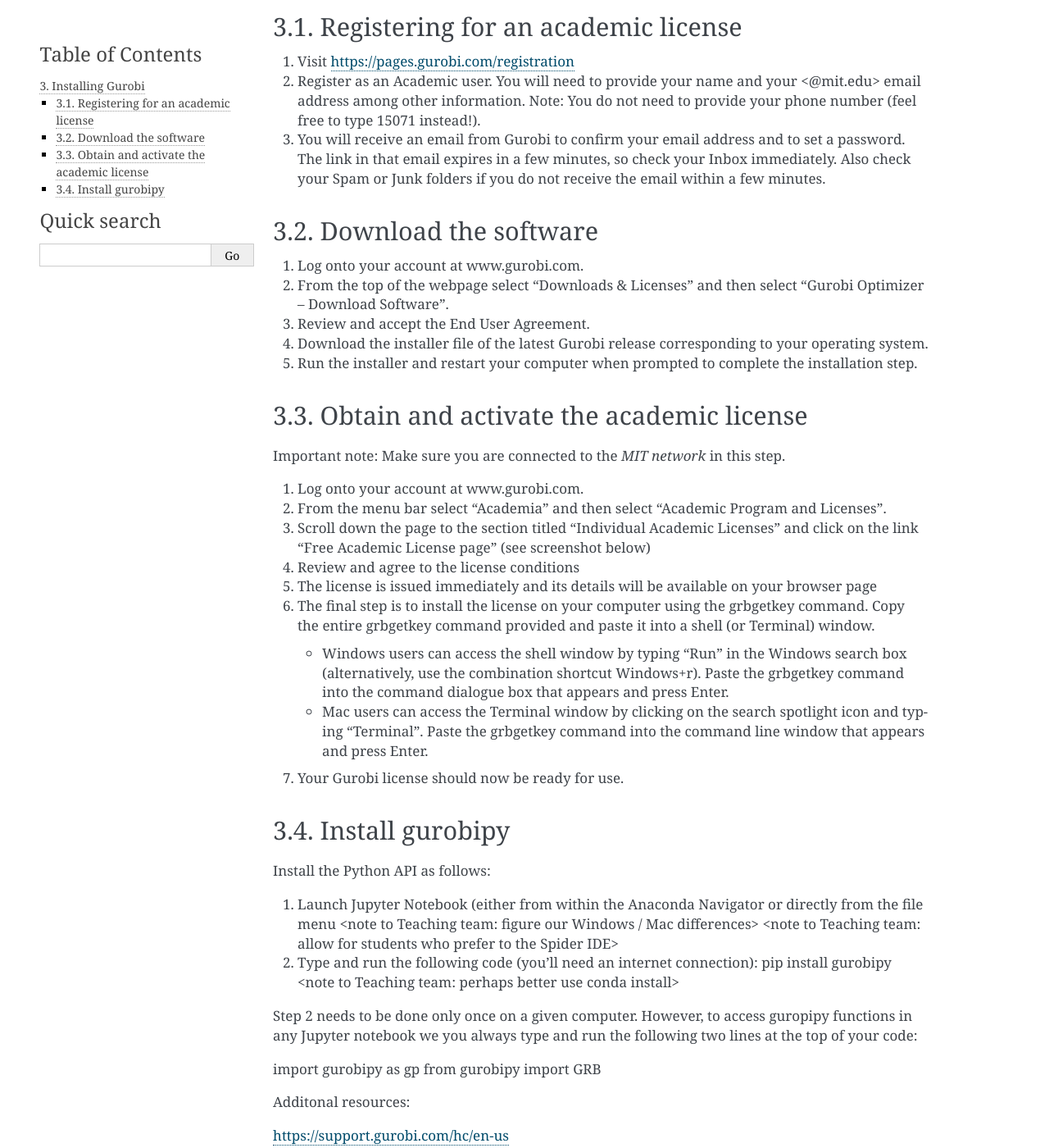
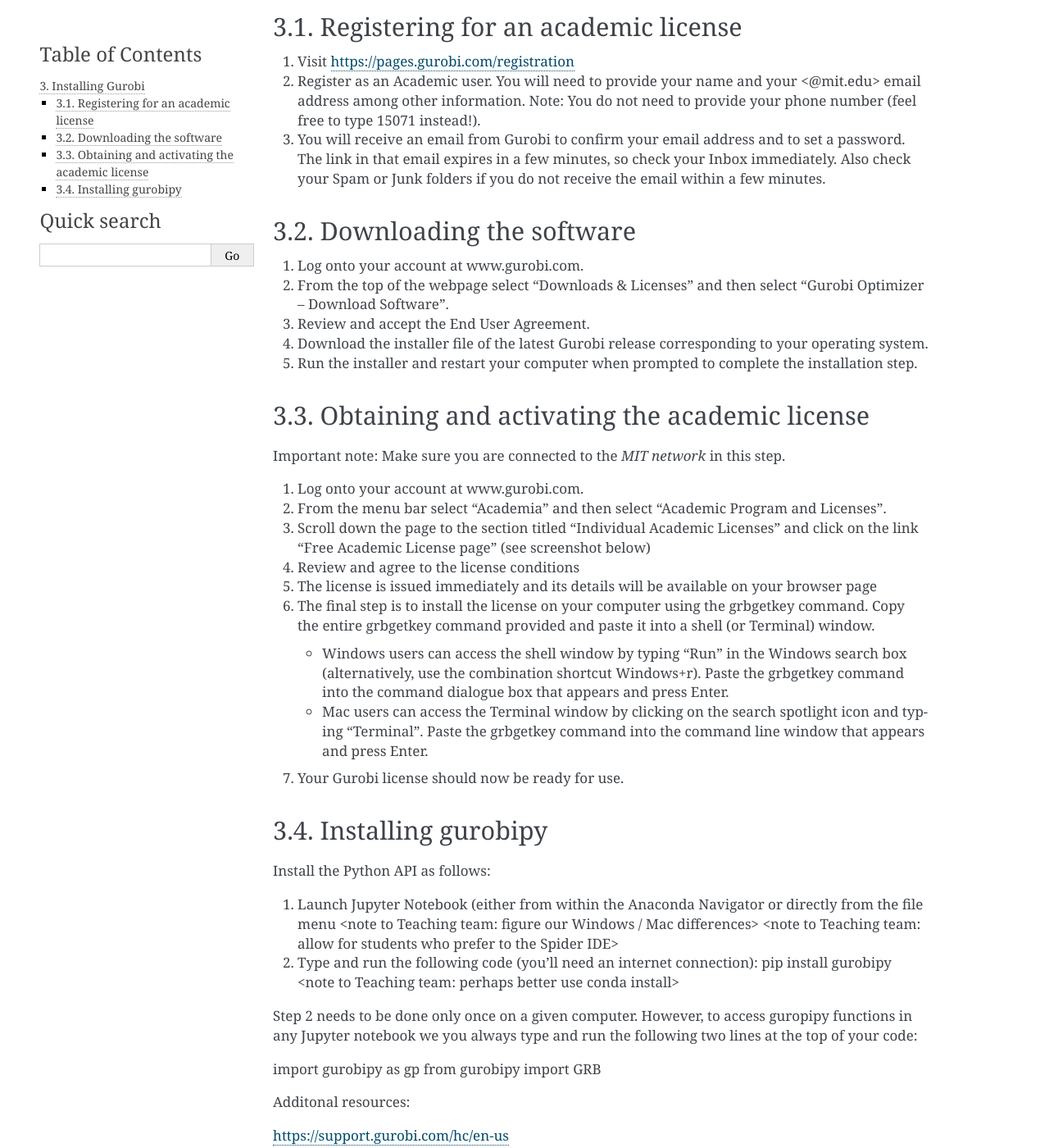
Before and after one commit to a-farahat/15071, a Sphinx documentation site: the page built from docs/source/installing_gurobi.rst, in a window 1280 px wide and 1400 px high, scrolled down 387 px. Shown: the whole window at 82% size. Built offline with Sphinx 7.4.7, drawn with Linux system fonts in a browser that asks for light colours.

Commit message:
Add files via upload

```diff
--- a/docs/source/installing_gurobi.rst
+++ b/docs/source/installing_gurobi.rst
@@ -42,9 +42,9 @@
    Also check your Spam or Junk folders if you do not receive the email
    within a few minutes.
 
-*********************
-Download the software
-*********************
+************************
+Downloading the software
+************************
 
 1. Log onto your account at www.gurobi.com.
 2. From the top of the webpage select “Downloads & Licenses”
@@ -55,9 +55,9 @@
 5. Run the installer and restart your computer when prompted to complete
    the installation step.
 
-****************************************
-Obtain and activate the academic license
-****************************************
+*********************************************
+Obtaining and activating the academic license
+*********************************************
 
 Important note: Make sure you are connected to the *MIT network* in this step.
 
@@ -83,9 +83,9 @@
 
 7. Your Gurobi license should now be ready for use.
 
-****************
-Install gurobipy
-****************
+*******************
+Installing gurobipy
+*******************
 
 Install the Python API as follows:
 
```
